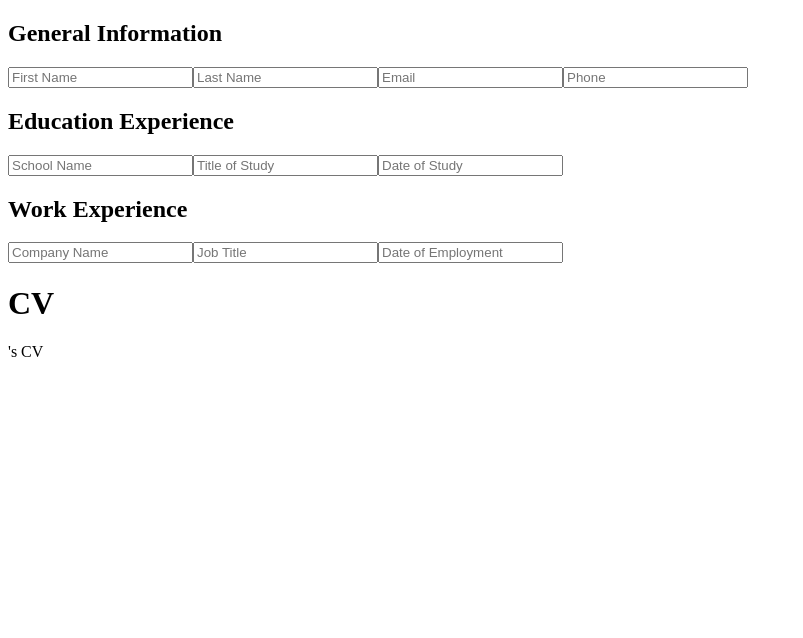
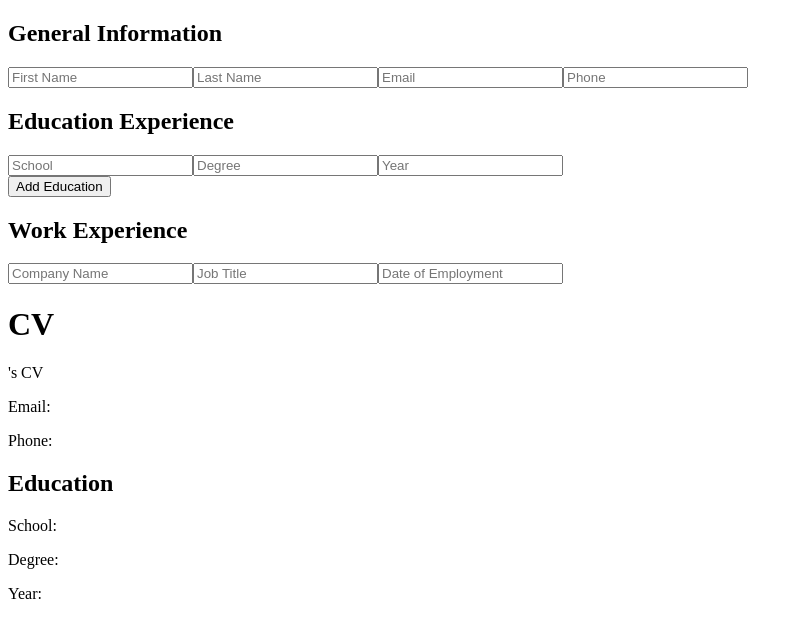
Before and after one commit to morrowdavidson/cv-creator, a React (Vite) app: page / in a window 1280 px wide. Shown: the top 638 px of the page, without its empty margins (0-803 px from the left). Built offline with nearby package versions, Linux system fonts and the light colour scheme.

Commit message:
Refactor CV form components to manage general information and education dynamically

```diff
--- a/src/App.jsx
+++ b/src/App.jsx
@@ -3,20 +3,34 @@ import CvForm from './components/cv-form/cv-form.jsx';
 import CvPrint from './components/cv-print/cv-print.jsx';
 
 function App() {
-    const [firstName, setFirstName] = useState('');
-    const handleFirstNameChange = (name) => {
-        setFirstName(name);
+    const [generalInfo, setGeneralInfo] = useState({
+        firstName: '',
+        lastName: '',
+        email: '',
+        phone: '',
+    });
+
+    const handleGeneralInfoChange = (field, value) => {
+        setGeneralInfo({
+            ...generalInfo,
+            [field]: value,
+        });
     };
 
-    const [lastName, setLastName] = useState('');
-    const handleLastNameChange = (name) => {
-        setLastName(name);
-    };
+    const [educationList, setEducationList] = useState([{ school: '', degree: '', year: '' }]);
 
     return (
     <div>
-      <CvForm onFirstNameChange={handleFirstNameChange} onLastNameChange={handleLastNameChange} />
-      <CvPrint firstName={firstName} lastName={lastName}/>
+      <CvForm
+        generalInfo={generalInfo}
+        onGeneralInfoChange={handleGeneralInfoChange}
+        educationList={educationList}
+        setEducationList={setEducationList}
+      />
+      <CvPrint
+        generalInfo={generalInfo}
+        educationList={educationList}
+      />
     </div>
   );
 }
--- a/src/components/cv-form/cv-form.jsx
+++ b/src/components/cv-form/cv-form.jsx
@@ -1,22 +1,26 @@
 import GeneralInfoForm from "./general-info-form";
+import PropTypes from 'prop-types';
 import EducationForm from "./education-form";
 import WorkForm from "./work-form";
 
-function CvForm({ onFirstNameChange, onLastNameChange }) {
-
-
+function CvForm({ generalInfo, onGeneralInfoChange, educationList, setEducationList }) {
     return(
     <>
         <h2>General Information</h2>
-    <GeneralInfoForm onFirstNameChange={onFirstNameChange} onLastNameChange={onLastNameChange} />
+        <GeneralInfoForm generalInfo={generalInfo} onGeneralInfoChange={onGeneralInfoChange} />
         <h2>Education Experience</h2>
-    <EducationForm />
+        <EducationForm educationList={educationList} setEducationList={setEducationList} />
         <h2>Work Experience</h2>
         <WorkForm />
-
-
     </>
     );
 }
 
+CvForm.propTypes = {
+    generalInfo: PropTypes.object.isRequired,
+    onGeneralInfoChange: PropTypes.func.isRequired,
+    educationList: PropTypes.array.isRequired,
+    setEducationList: PropTypes.func.isRequired,
+};
+
 export default CvForm;
--- a/src/components/cv-form/education-form.jsx
+++ b/src/components/cv-form/education-form.jsx
@@ -1,11 +1,52 @@
-function EducationForm(){
-    return(
-        <section>
-            <input type="text" placeholder="School Name" />
-            <input type="text" placeholder="Title of Study" />
-            <input type="text" placeholder="Date of Study" />
-        </section>
-    )
+import React from 'react';
+import PropTypes from 'prop-types';
+
+function EducationForm({ educationList, setEducationList }) {
+    const handleInputChange = (index, event) => {
+        const values = [...educationList];
+        values[index][event.target.name] = event.target.value;
+        setEducationList(values);
+    };
+
+    const handleAddEducation = () => {
+        setEducationList([...educationList, { school: '', degree: '', year: '' }]);
+    };
+
+    return (
+        <div>
+            {educationList.map((education, index) => (
+                <div key={index}>
+                    <input
+                        type="text"
+                        name="school"
+                        placeholder="School"
+                        value={education.school}
+                        onChange={(event) => handleInputChange(index, event)}
+                    />
+                    <input
+                        type="text"
+                        name="degree"
+                        placeholder="Degree"
+                        value={education.degree}
+                        onChange={(event) => handleInputChange(index, event)}
+                    />
+                    <input
+                        type="text"
+                        name="year"
+                        placeholder="Year"
+                        value={education.year}
+                        onChange={(event) => handleInputChange(index, event)}
+                    />
+                </div>
+            ))}
+            <button type="button" onClick={handleAddEducation}>Add Education</button>
+        </div>
+    );
 }
 
+EducationForm.propTypes = {
+    educationList: PropTypes.array.isRequired,
+    setEducationList: PropTypes.func.isRequired,
+};
+
 export default EducationForm;
--- a/src/components/cv-form/general-info-form.jsx
+++ b/src/components/cv-form/general-info-form.jsx
@@ -1,18 +1,46 @@
-function GeneralInfoForm({onFirstNameChange, onLastNameChange}) {
-    const handleFirstChange = (event) => {
-        onFirstNameChange(event.target.value);
+import PropTypes from 'prop-types';
+
+function GeneralInfoForm({ generalInfo, onGeneralInfoChange }) {
+    const handleChange = (event) => {
+        const { name, value } = event.target;
+        onGeneralInfoChange(name, value);
     };
-    const handleLastChange = (event) => {
-        onLastNameChange(event.target.value);
-    };
+
     return (
         <section>
-            <input onChange={handleFirstChange} type="text" placeholder="First Name" />
-            <input onChange={handleLastChange} type="text" placeholder="Last Name" />
-            <input type="text" placeholder="Email" />
-            <input type="text" placeholder="Phone" />
+            <input
+                name="firstName"
+                type="text"
+                placeholder="First Name"
+                value={generalInfo.firstName}
+                onChange={handleChange}
+            />
+            <input
+                name="lastName"
+                type="text"
+                placeholder="Last Name"
+                value={generalInfo.lastName}
+                onChange={handleChange}
+            />
+            <input
+                name="email"
+                type="text"
+                placeholder="Email"
+                value={generalInfo.email}
+                onChange={handleChange} />
+            <input
+                name="phone"
+                type="text"
+                placeholder="Phone"
+                value={generalInfo.phone}
+                onChange={handleChange} />
         </section>
     );
 }
 
+GeneralInfoForm.propTypes = {
+    generalInfo: PropTypes.object.isRequired,
+    onGeneralInfoChange: PropTypes.func.isRequired,
+};
+
 export default GeneralInfoForm;
--- a/src/components/cv-print/cv-print.jsx
+++ b/src/components/cv-print/cv-print.jsx
@@ -1,9 +1,27 @@
-function CvPrint({firstName, lastName}) {
-  return (
-    <div>
-      <h1>CV</h1>
-      <p>{firstName} {lastName}&apos;s CV</p>
-    </div>
-  );
+import PropTypes from 'prop-types';
+
+function CvPrint({ generalInfo, educationList }) {
+    return (
+        <div>
+            <h1>CV</h1>
+            <p>{generalInfo.firstName} {generalInfo.lastName}&apos;s CV</p>
+            <p>Email: {generalInfo.email}</p>
+            <p>Phone: {generalInfo.phone}</p>
+            <h2>Education</h2>
+            {educationList.map((education, index) => (
+                <div key={index}>
+                    <p>School: {education.school}</p>
+                    <p>Degree: {education.degree}</p>
+                    <p>Year: {education.year}</p>
+                </div>
+            ))}
+        </div>
+    );
 }
+
+CvPrint.propTypes = {
+    generalInfo: PropTypes.object.isRequired,
+    educationList: PropTypes.array.isRequired,
+};
+
 export default CvPrint;
```
Lines whose indentation alone changed are shown as unchanged.
